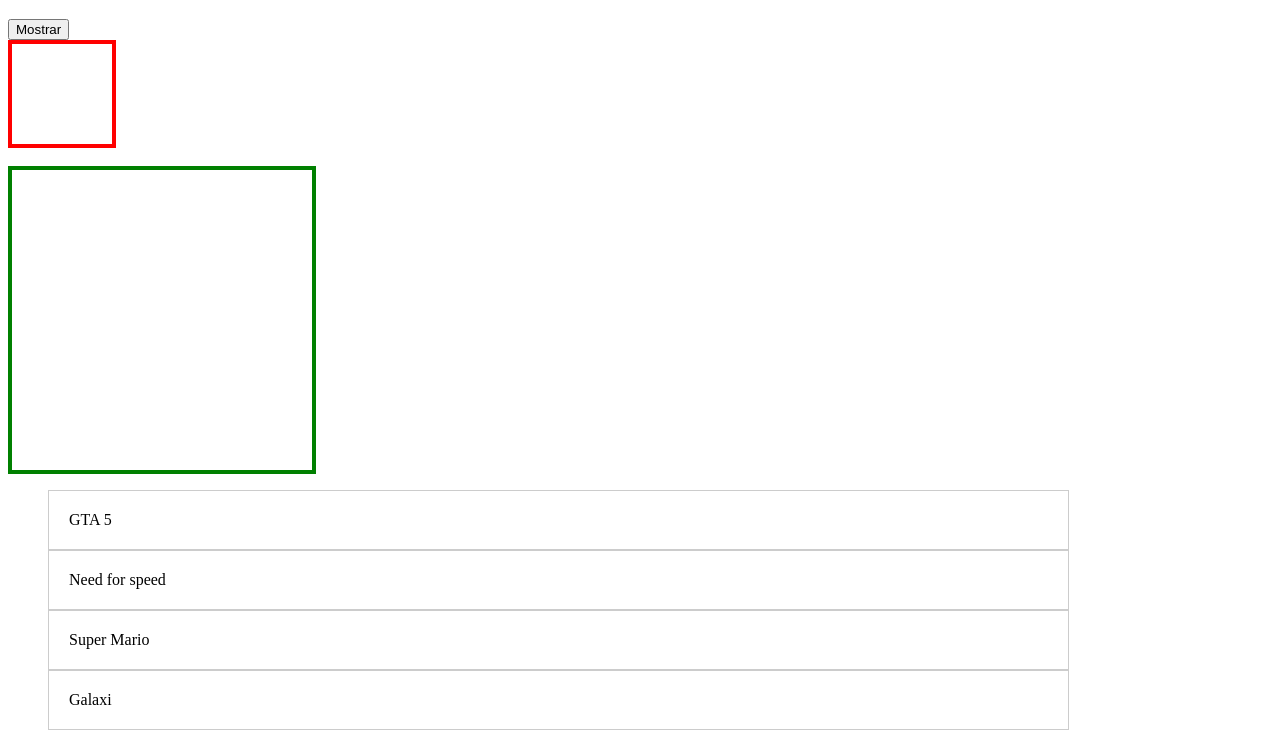
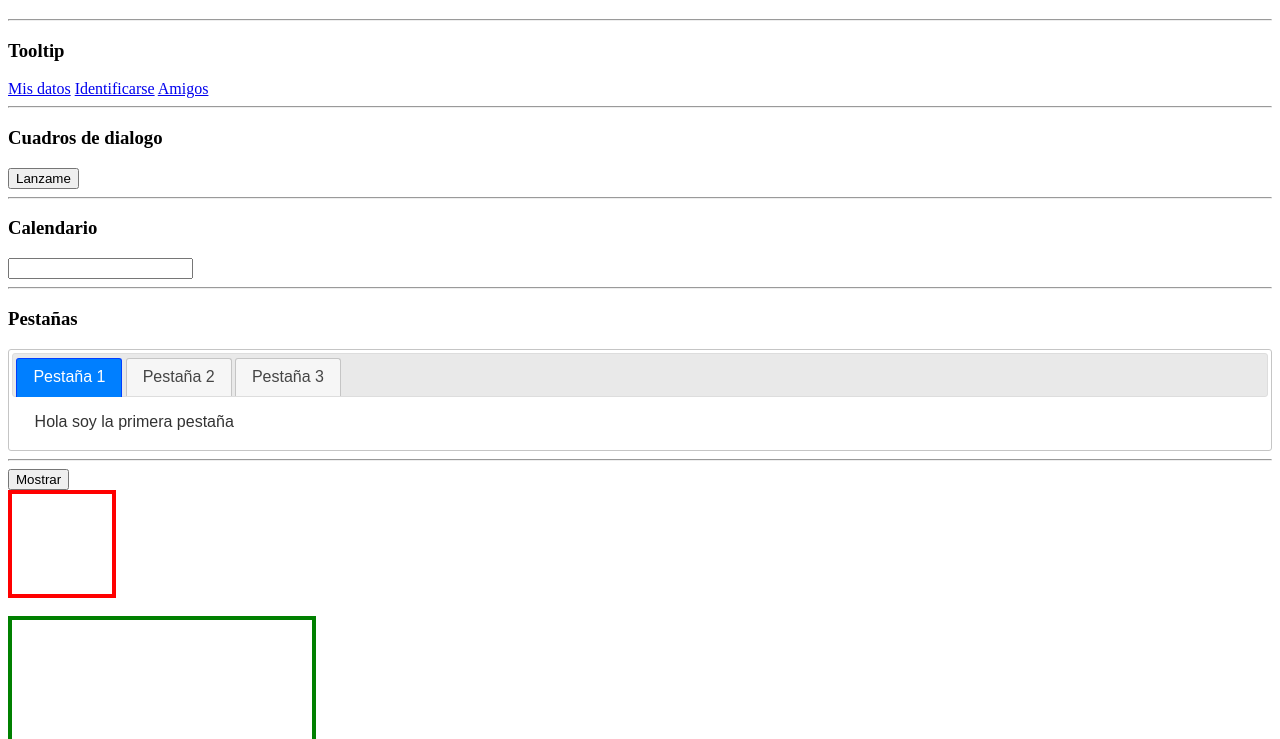
Before and after one commit to Francoemanuel/curso-javascript, a plain HTML site: page aprendiendo-jquery/interface.html in a window 1280 px wide. Shown: the part 61-800 px from the top of the page. Drawn offline with Linux system fonts and the light colour scheme.

Commit message:
plugins y widgets

```diff
--- a/aprendiendo-jquery/interface.html
+++ b/aprendiendo-jquery/interface.html
@@ -48,6 +48,50 @@
 <body>
     <h1>Aprendiendo jquery - jquery UI</h1>
 
+    <hr>
+    <h3>Tooltip</h3>
+
+    <a href="#" title="Acceder a la seccion de mis datos de esta web">Mis datos</a>
+    <a href="#" title="Acceder a la seccion de mis datos de esta web">Identificarse</a>
+    <a href="#" title="Acceder a la seccion de mis datos de esta web">Amigos</a>
+
+    <hr>
+    <h3>Cuadros de dialogo</h3>
+    <button id="lanzar-popup">Lanzame</button>
+
+    <div id="popup" title="¿Estas seguro?" style="display: none;">
+        <p>
+            Si continuas en el curos aprenderas mucho de javascript
+        </p>
+    </div>
+
+    <hr>
+    <h3>Calendario</h3>
+    <input type="text" id="calendario">
+
+    <hr>
+    <h3>Pestañas</h3>
+    <div id="pestanas">
+        <ul>
+            <li><a href="#tabs-1">Pestaña 1</a></li>
+            <li><a href="#tabs-2">Pestaña 2</a></li>
+            <li><a href="#tabs-3">Pestaña 3</a></li>
+        </ul>
+        <div id="tabs-1">
+            Hola soy la primera pestaña
+        </div>
+
+        <div id="tabs-2">
+            Hola soy la segunda pestaña
+        </div>
+
+        <div id="tabs-3">
+            Hola soy la tercera pestaña
+        </div>
+    </div>
+
+
+    <hr>
     <button id="mostrar">Mostrar</button>
 
     <div class="caja-efectos elemento">
--- a/aprendiendo-jquery/js/06-interface.js
+++ b/aprendiendo-jquery/js/06-interface.js
@@ -32,9 +32,21 @@ $(function(){
     // $(".caja-efectos").toggle("puff");
     // $(".caja-efectos").toggle("scale");
     $(".caja-efectos").toggle("shake", 4000);
+  });
 
+  // Tooltip
+  $(document).tooltip();
 
-  });
+  // Dialog
+  $("#lanzar-popup").click(function(){
+    $("#popup").dialog();
+  })
+
+  // Datepicker
+  $("#calendario").datepicker();
+
+  // Tabs
+  $("#pestanas").tabs();
 
 
 });
```
